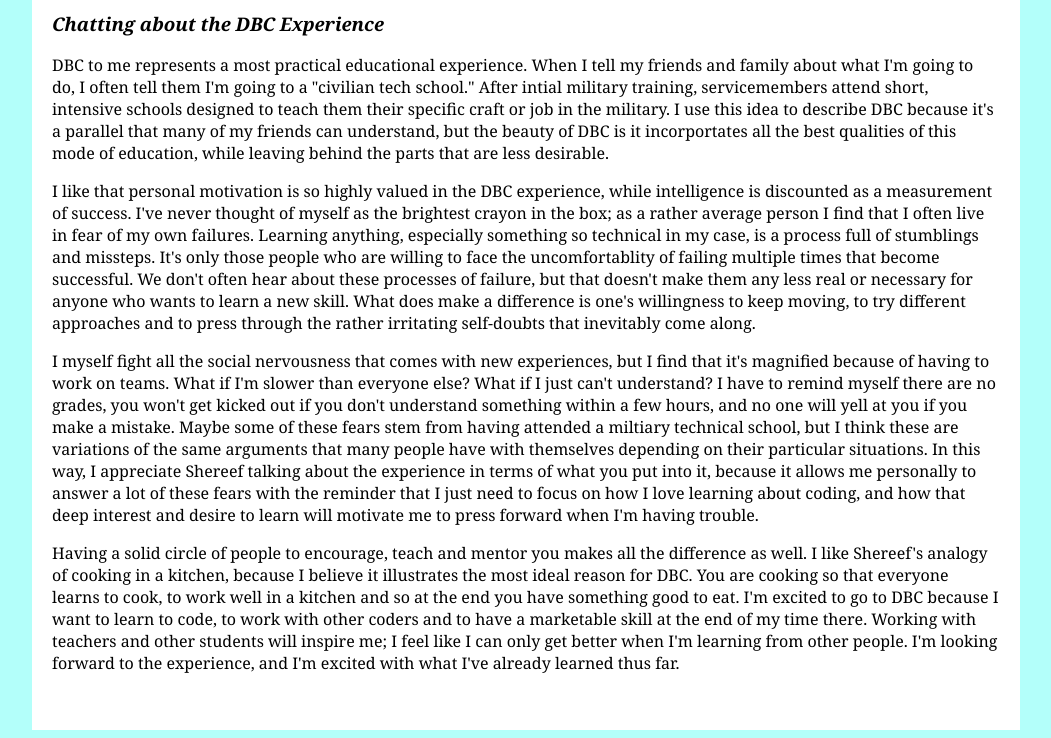
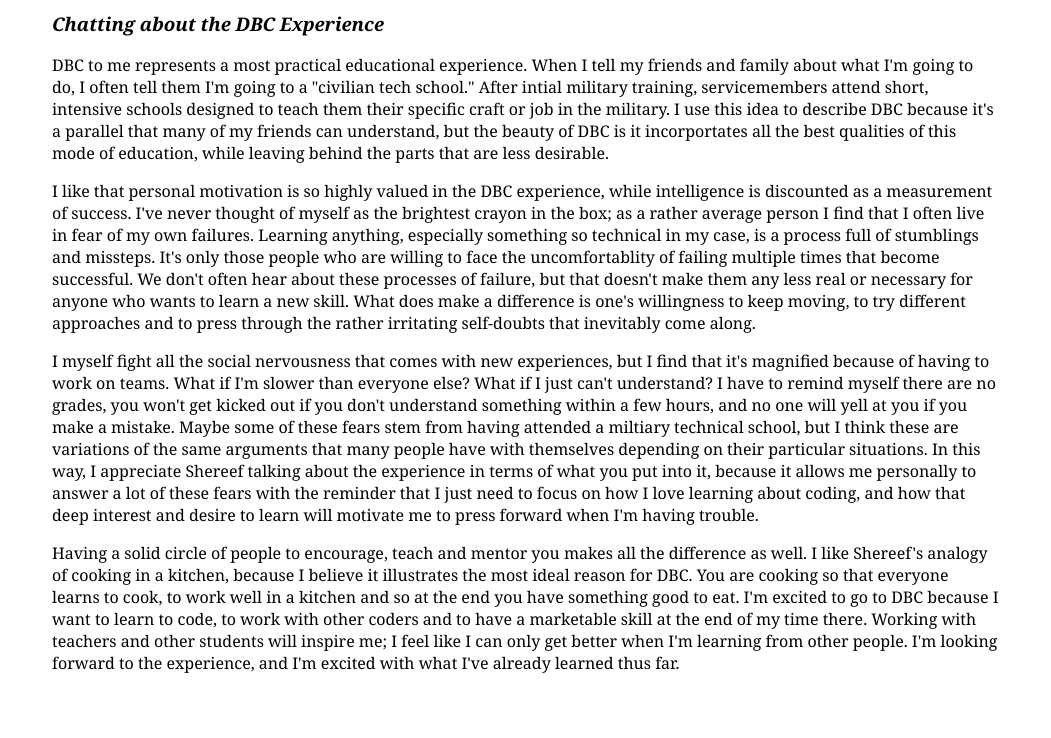
Before and after one commit to littleredninja/littleredninja.github.io, a plain HTML site: page unit1_projects/week1_cultural.html in a window 1280 px wide. Shown: the part 217-955 px from the top of the page, without its empty margins (114-1165 px from the left). Drawn offline with Linux system fonts and the light colour scheme.

Commit message:
changed background

```diff
--- a/unit1_projects/stylesheets/week1_technical_blog.css
+++ b/unit1_projects/stylesheets/week1_technical_blog.css
@@ -1,6 +1,6 @@
 body {
 	font-family: "Georgia", sans-serif;
-	background: #b3fffa;
+/*	background: #b3fffa;*/
 }
 
 #container {
```
